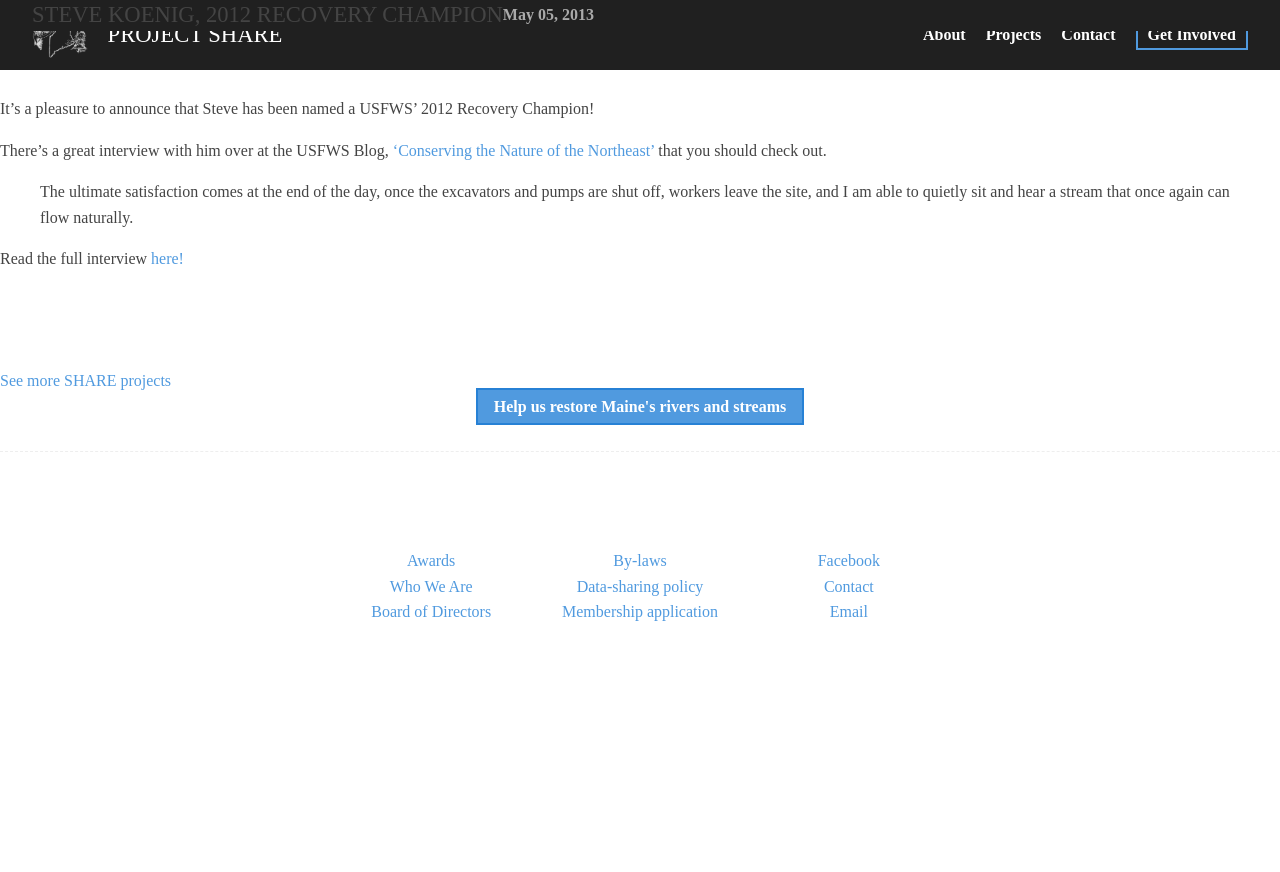
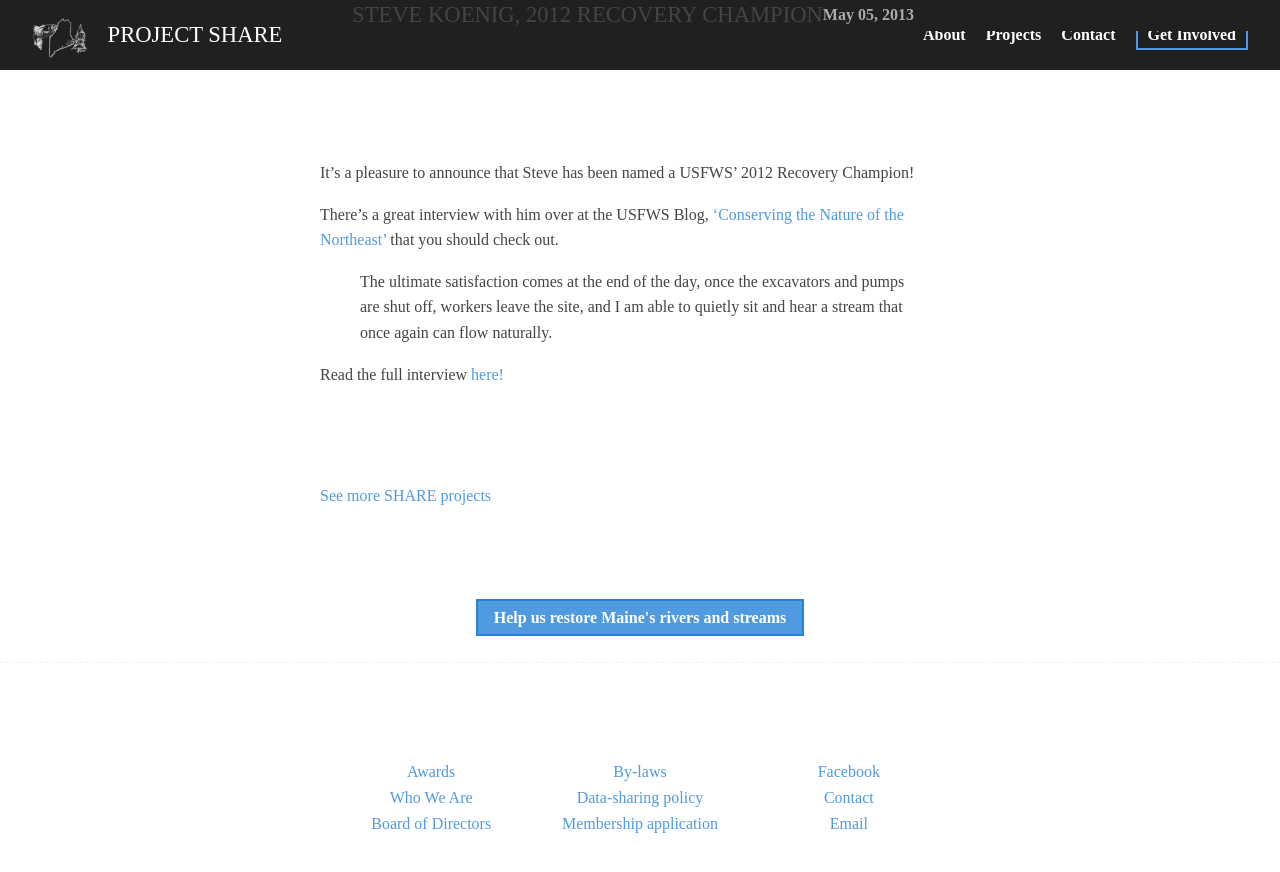
Before and after one commit to salmonhabitat/salmonhabitat, a Jekyll site: the page built from _posts/2013-05-19-Recovery-Champion.md, in a window 1280 px wide. Shown: the top 872 px of the page. Built offline with Jekyll 4.4.1, drawn with Linux system fonts in a browser that asks for light colours; nearby versions of some CDN libraries; a script that is not in the unit is left out.

Commit message:
fixed post layout

```diff
--- a/_layouts/post.html
+++ b/_layouts/post.html
@@ -1,6 +1,8 @@
 ---
 layout: default
 ---
+<div class='content'>
+	<section>
 
 	<article>
 		<header class='post-title'>
@@ -13,3 +15,6 @@
 	</article>
 
 	<a href='/projects'>See more SHARE projects</a>
+
+	</section>
+</div>
```
